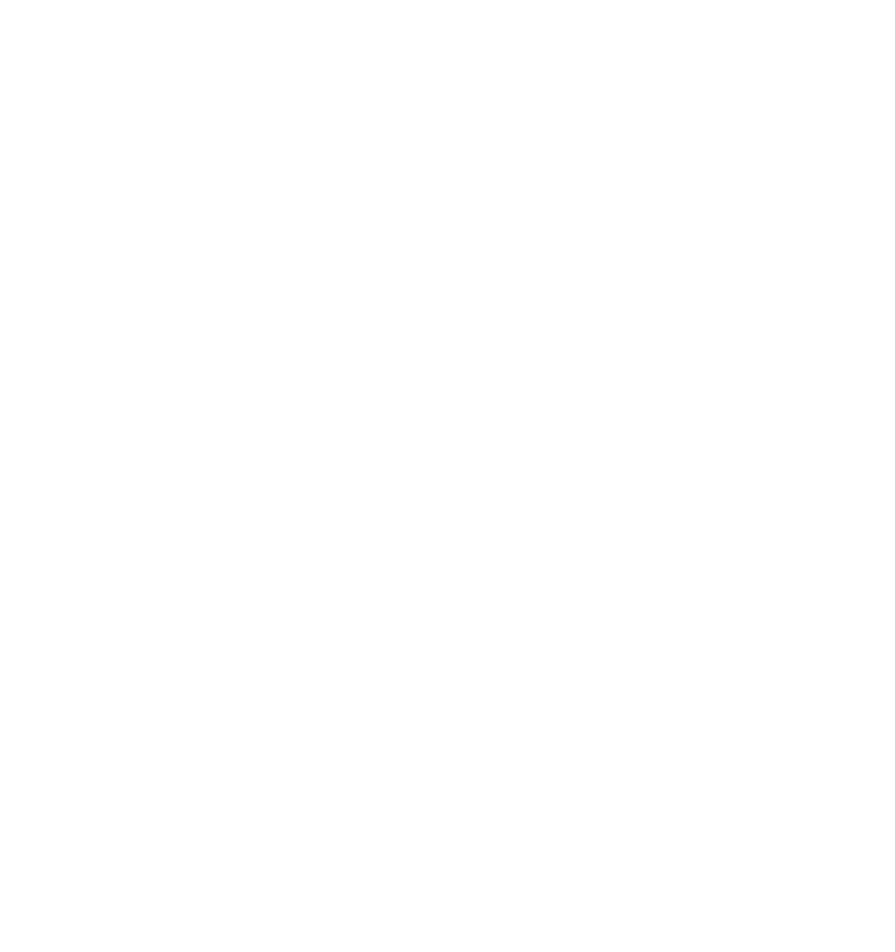
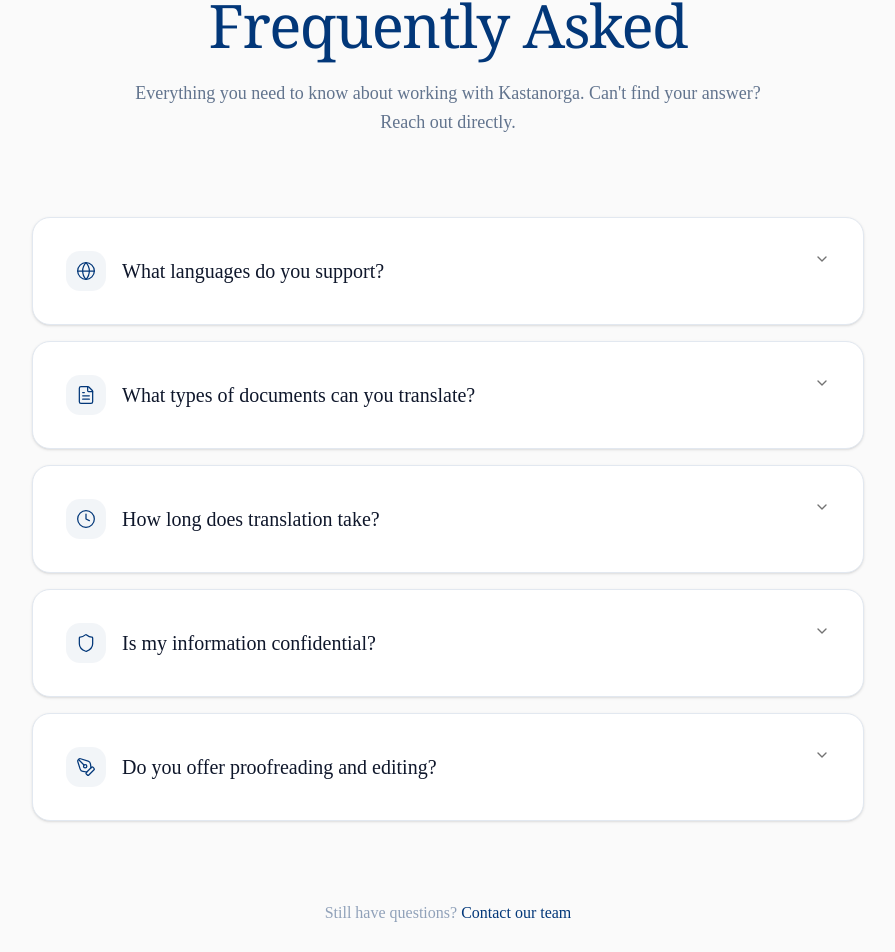
Before and after one commit to webdevastra01/kastanorga-concept-one, a Next.js app: page / in a window 1280 px wide. Shown: the part 9535-10487 px from the top of the page, without its empty margins (192-1087 px from the left). Before the commit the page ends 9331 px from the top, so only its background shows below. Built offline with nearby package versions, Linux system fonts and the light colour scheme.

Commit message:
feat(ui): FAQ section

```diff
--- a/app/page.tsx
+++ b/app/page.tsx
@@ -7,6 +7,7 @@
 import LanguageExpertiseSection from "./sections/LanguageExpertiseSection";
 import TestimonialsSection from "./sections/TestimonialsSection";
 import PhilosophyBanner from "./sections/PhilosophyBanner";
+import FAQSection from "./sections/FAQSection";
 
 export default function Home() {
   return (
@@ -23,6 +24,7 @@
         <LanguageExpertiseSection />
         <TestimonialsSection />
         <PhilosophyBanner/>
+        <FAQSection />
       </main>
     </div>
   );
--- /dev/null
+++ b/app/sections/FAQSection.tsx
@@ -0,0 +1,162 @@
+"use client";
+
+import { motion } from "framer-motion";
+import {
+  Accordion,
+  AccordionContent,
+  AccordionItem,
+  AccordionTrigger,
+} from "@/components/ui/accordion";
+import { Globe, FileText, Clock, Shield, PenTool } from "lucide-react";
+
+const faqs = [
+  {
+    id: "languages",
+    question: "What languages do you support?",
+    answer:
+      "Kastanorga specializes in professional translation between English, French, and Dutch. We handle all combinations — English ↔ French, English ↔ Dutch, and French ↔ Dutch — with native-level fluency and cultural precision in every direction.",
+    icon: Globe,
+  },
+  {
+    id: "documents",
+    question: "What types of documents can you translate?",
+    answer:
+      "We translate a wide range of materials including business contracts, marketing content, technical manuals, academic papers, website copy, legal documents, emails, and personal correspondence. Every document receives the same level of meticulous attention to detail.",
+    icon: FileText,
+  },
+  {
+    id: "timeline",
+    question: "How long does translation take?",
+    answer:
+      "Turnaround depends on document length and complexity. Standard projects are typically completed within 48 hours. Larger or specialized projects receive a clear timeline upfront. Rush services are available when you need exceptional speed without sacrificing quality.",
+    icon: Clock,
+  },
+  {
+    id: "confidentiality",
+    question: "Is my information confidential?",
+    answer:
+      "Absolutely. Confidentiality is foundational to our work. All documents are handled with strict privacy protocols. We never share your content with third parties, and we can provide NDAs or confidentiality agreements upon request for sensitive materials.",
+    icon: Shield,
+  },
+  {
+    id: "proofreading",
+    question: "Do you offer proofreading and editing?",
+    answer:
+      "Yes. Beyond translation, we provide standalone proofreading and editing services for content already written in English, French, or Dutch. This includes grammar refinement, style consistency, tone calibration, and cultural appropriateness review.",
+    icon: PenTool,
+  },
+];
+
+const containerVariants = {
+  hidden: { opacity: 0 },
+  visible: {
+    opacity: 1,
+    transition: {
+      staggerChildren: 0.1,
+      delayChildren: 0.2,
+    },
+  },
+};
+
+const itemVariants = {
+  hidden: { opacity: 0, y: 20 },
+  visible: {
+    opacity: 1,
+    y: 0,
+    transition: {
+      duration: 0.5,
+      ease: [0.25, 0.46, 0.45, 0.94],
+    },
+  },
+};
+
+export default function FAQSection() {
+  return (
+    <section
+      id="faq"
+      className="relative w-full bg-[#fafafa] py-24 md:py-32 lg:py-40"
+    >
+
+      <div className="mx-auto max-w-4xl px-6 lg:px-8">
+        {/* Section Header */}
+        <motion.div
+          initial={{ opacity: 0, y: 30 }}
+          whileInView={{ opacity: 1, y: 0 }}
+          viewport={{ once: true, margin: "-100px" }}
+          transition={{ duration: 0.6, ease: [0.25, 0.46, 0.45, 0.94] }}
+          className="mb-16 text-center md:mb-20"
+        >
+          <span className="mb-4 inline-block text-sm font-semibold uppercase tracking-widest text-[#cd2927]">
+            Common Questions
+          </span>
+          <h2 className="font-serif text-4xl font-medium tracking-tight text-[#023779] md:text-5xl lg:text-6xl">
+            Frequently Asked
+          </h2>
+          <p className="mx-auto mt-6 max-w-2xl text-lg leading-relaxed text-slate-500">
+            Everything you need to know about working with Kastanorga.
+            Can&apos;t find your answer? Reach out directly.
+          </p>
+        </motion.div>
+
+        {/* Accordion */}
+        <motion.div
+          variants={containerVariants}
+          initial="hidden"
+          whileInView="visible"
+          viewport={{ once: true, margin: "-50px" }}
+        >
+          <Accordion type="single" collapsible className="space-y-4">
+            {faqs.map((faq) => {
+              const Icon = faq.icon;
+              return (
+                <motion.div key={faq.id} variants={itemVariants}>
+                  <AccordionItem
+                    value={faq.id}
+                    className="group rounded-2xl border border-slate-200 bg-white px-6 py-1 shadow-sm transition-all duration-300 hover:border-[#023779]/20 hover:shadow-md data-[state=open]:border-[#023779]/30 data-[state=open]:shadow-md md:px-8"
+                  >
+                    <AccordionTrigger className="py-6 text-left hover:no-underline md:py-7">
+                      <div className="flex items-center gap-4">
+                        <div className="flex h-10 w-10 shrink-0 items-center justify-center rounded-xl bg-[#023779]/5 text-[#023779] transition-colors duration-300 group-hover:bg-[#023779]/10 group-data-[state=open]:bg-[#023779] group-data-[state=open]:text-white">
+                          <Icon className="h-5 w-5" strokeWidth={1.5} />
+                        </div>
+                        <span className="text-lg font-medium text-slate-900 transition-colors duration-300 group-hover:text-[#023779] md:text-xl">
+                          {faq.question}
+                        </span>
+                      </div>
+                    </AccordionTrigger>
+                    <AccordionContent className="pb-6 pt-0 md:pb-7">
+                      <div className="ml-14 border-l-2 border-[#cd2927]/20 pl-6">
+                        <p className="leading-relaxed text-slate-600 md:text-lg">
+                          {faq.answer}
+                        </p>
+                      </div>
+                    </AccordionContent>
+                  </AccordionItem>
+                </motion.div>
+              );
+            })}
+          </Accordion>
+        </motion.div>
+
+        {/* Bottom CTA hint */}
+        <motion.div
+          initial={{ opacity: 0 }}
+          whileInView={{ opacity: 1 }}
+          viewport={{ once: true }}
+          transition={{ delay: 0.6, duration: 0.5 }}
+          className="mt-16 text-center md:mt-20"
+        >
+          <p className="text-slate-400">
+            Still have questions?{" "}
+            <a
+              href="#contact"
+              className="font-medium text-[#023779] underline-offset-4 transition-colors duration-200 hover:text-[#cd2927] hover:underline"
+            >
+              Contact our team
+            </a>
+          </p>
+        </motion.div>
+      </div>
+    </section>
+  );
+}
--- a/app/sections/PhilosophyBanner.tsx
+++ b/app/sections/PhilosophyBanner.tsx
@@ -155,9 +155,6 @@
           <div className="h-px w-16 bg-gradient-to-l from-transparent to-white/20" />
         </motion.div>
       </motion.div>
-
-      {/* Bottom gradient fade to next section */}
-      <div className="absolute bottom-0 left-0 right-0 h-32 bg-gradient-to-t from-[#fafafa] to-transparent" />
     </section>
   );
 }
```
